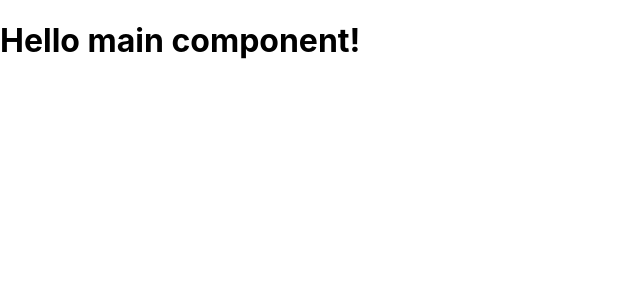
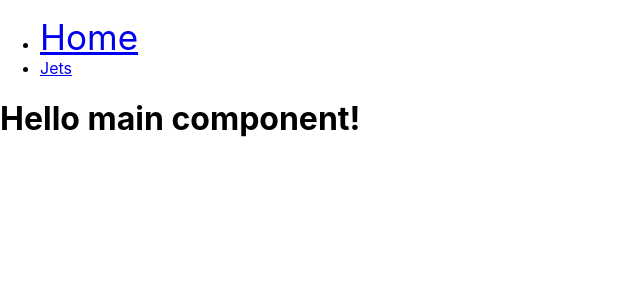
Before and after one commit to mikemtzp/Easy-Fly, a React (Create React App) app: page / in a window 1280 px wide. Shown: the top 300 px of the page, without its empty margins (0-640 px from the left). Built offline with nearby package versions, Linux system fonts and the light colour scheme.

Commit message:
Add Nav component with activeStyle, import Nav component in Main

```diff
--- a/src/components/main/Main.js
+++ b/src/components/main/Main.js
@@ -1,10 +1,15 @@
 import React from 'react';
+
+import Nav from '../nav/Nav';
 
 function Main() {
   return (
-    <main>
-      <h1>Hello main component!</h1>
-    </main>
+    <>
+      <Nav />
+      <main>
+        <h1>Hello main component!</h1>
+      </main>
+    </>
   );
 }
 
--- /dev/null
+++ b/src/components/nav/Nav.js
@@ -0,0 +1,36 @@
+import React from 'react';
+import { NavLink } from 'react-router-dom';
+
+function Nav() {
+  const activeStyle = {
+    TextDecoration: 'underline',
+    fontSize: '35px',
+  };
+
+  return (
+    <>
+      <nav>
+        <ul>
+          <li>
+            <NavLink
+              to="/"
+              style={({ isActive }) => (isActive ? activeStyle : null)}
+            >
+              Home
+            </NavLink>
+          </li>
+          <li>
+            <NavLink
+              to="/jets"
+              style={({ isActive }) => (isActive ? activeStyle : null)}
+            >
+              Jets
+            </NavLink>
+          </li>
+        </ul>
+      </nav>
+    </>
+  );
+}
+
+export default Nav;
```
